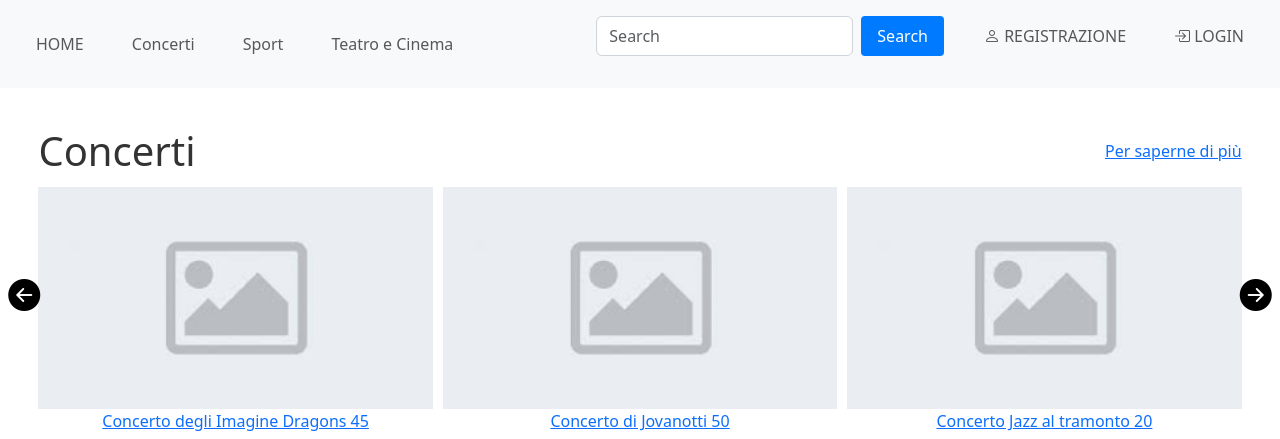
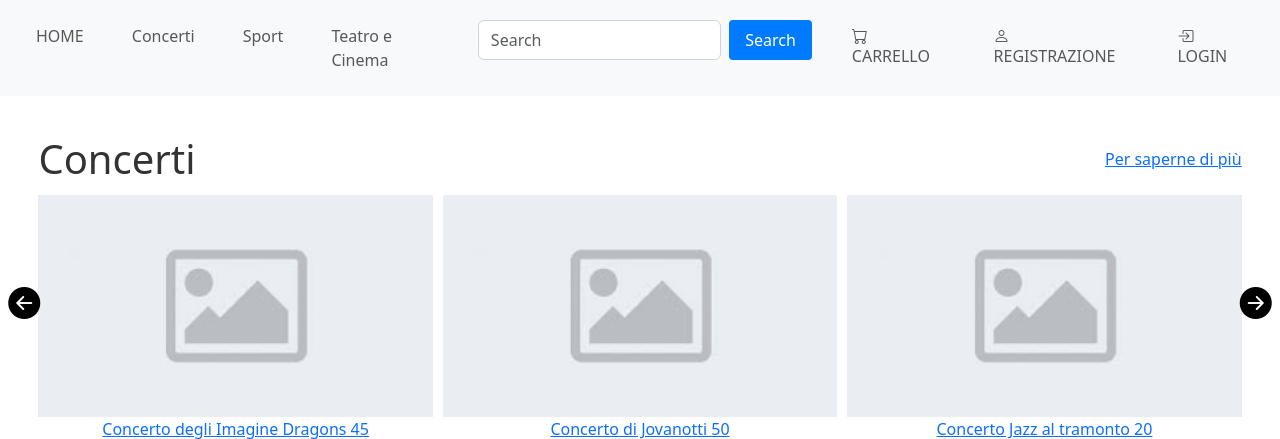
Before and after one commit to PavideDetrini/Event-ticket-app, a PHP site: page /index.php in a window 1280 px wide. Shown: the top 439 px of the page. Run offline with PHP 8.4, Linux system fonts and the light colour scheme; data comes from the database, SQL or seed files in the repository; some libraries are stand-ins or nearby versions.

Commit message:
Aggiunta icona carrello navbar

```diff
--- a/TicketApp/header.php
+++ b/TicketApp/header.php
@@ -58,6 +58,12 @@ if (!empty($pdo)) {
                 if(isset($_SESSION['user'])){
                     ?>
                     <li class="nav-item">
+                        <a href="carrello.php" class="nav-link">
+                            <i class="bi bi-cart"></i>
+                            CARRELLO
+                        </a>
+                    </li>
+                    <li class="nav-item">
                         <a href="account.php" class="nav-link">
                             <i class="bi bi-person-fill"></i>
                             ACCOUNT
@@ -73,6 +79,12 @@ if (!empty($pdo)) {
                 }
                 else{
                     ?>
+                    <li class="nav-item">
+                        <a href="carrello.php" class="nav-link">
+                            <i class="bi bi-cart"></i>
+                            CARRELLO
+                        </a>
+                    </li>
                     <li class="nav-item">
                         <a href="registration.php" class="nav-link">
                             <i class="bi bi-person"></i>
```
